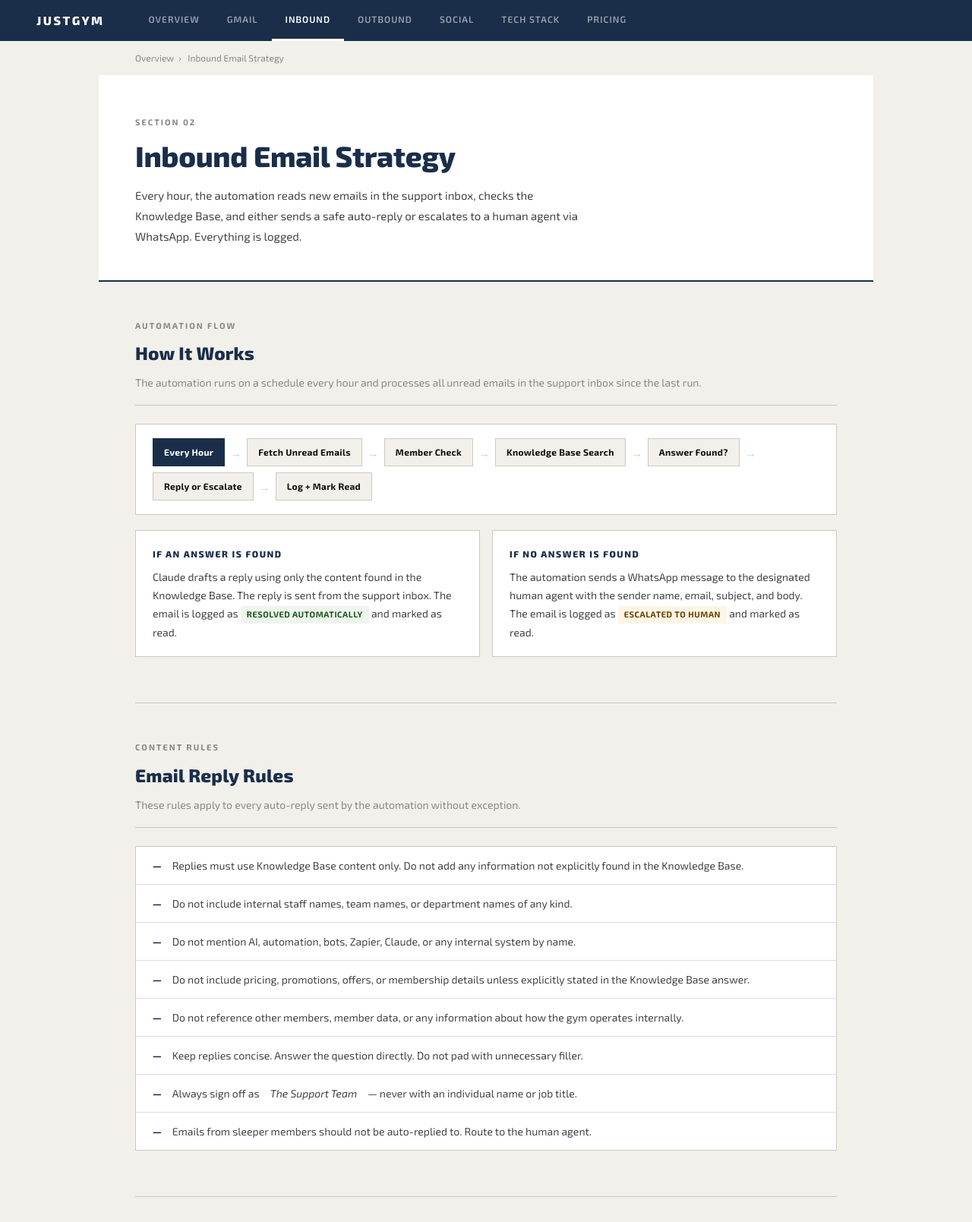
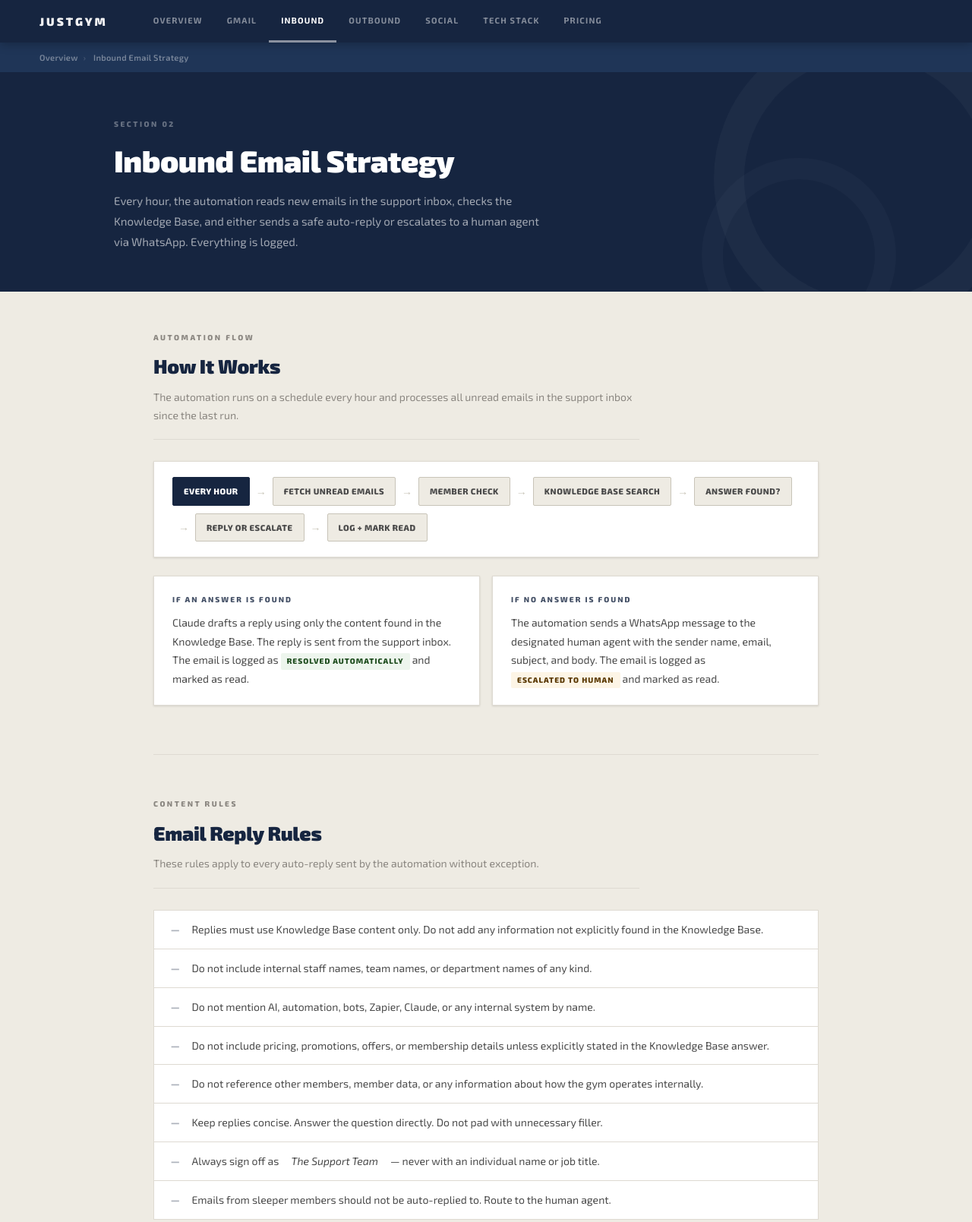
Before and after one commit to JustGym-SW/justgym-plan, a plain HTML site: page inbound.html in a window 1280 px wide. Shown: the top 1609 px of the page at 76% size. Drawn offline with Linux system fonts and the light colour scheme.

Commit message:
Visual redesign: dark header, richer cards, better typography

```diff
--- a/inbound.html
+++ b/inbound.html
@@ -25,11 +25,11 @@
   <a href="index.html">Overview</a><span>&rsaquo;</span> Inbound Email Strategy
 </div>
 
-<div class="page-header">
+<div class="page-header"><div class="page-header-inner">
   <div class="label">Section 02</div>
   <h1>Inbound Email Strategy</h1>
   <p>Every hour, the automation reads new emails in the support inbox, checks the Knowledge Base, and either sends a safe auto-reply or escalates to a human agent via WhatsApp. Everything is logged.</p>
-</div>
+</div></div>
 
 <div class="main">
 
--- a/style.css
+++ b/style.css
@@ -1,24 +1,28 @@
-@import url('https://fonts.googleapis.com/css2?family=Exo+2:ital,wght@0,400;0,500;0,600;0,700;0,800;1,400&display=swap');
+@import url('https://fonts.googleapis.com/css2?family=Exo+2:ital,wght@0,300;0,400;0,500;0,600;0,700;0,800;0,900;1,400&display=swap');
 
 :root {
-  --bg: #f2f0eb;
+  --bg: #eeebe3;
   --surface: #ffffff;
-  --border: #ccc9bf;
-  --border-light: #e0ddd5;
-  --text: #111111;
-  --text-muted: #444444;
-  --text-faint: #888888;
-  --navy: #1a2e4a;
-  --navy-mid: #2a4a70;
-  --navy-light: #eaecf0;
+  --surface-raised: #faf9f6;
+  --border: #c8c4b8;
+  --border-light: #dedad2;
+  --text: #0f0f0f;
+  --text-muted: #4a4a4a;
+  --text-faint: #8a8680;
+  --navy: #162540;
+  --navy-mid: #1f3557;
+  --navy-light: #e8ecf2;
+  --navy-faint: #f0f3f7;
   --red-bg: #fdf0f0;
-  --red-border: #d08080;
-  --red-text: #6a1414;
+  --red-border: #c87070;
+  --red-text: #5e1414;
   --green-bg: #edf5ed;
-  --green-text: #245924;
+  --green-text: #1e4d1e;
   --amber-bg: #fdf5e6;
-  --amber-text: #6b4400;
+  --amber-text: #5a3800;
   --font: 'Eurostile', 'Exo 2', 'Helvetica Neue', Arial, sans-serif;
+  --shadow-sm: 0 1px 3px rgba(0,0,0,0.08), 0 1px 2px rgba(0,0,0,0.05);
+  --shadow-md: 0 4px 12px rgba(0,0,0,0.08), 0 2px 4px rgba(0,0,0,0.05);
 }
 
 * { box-sizing: border-box; margin: 0; padding: 0; }
@@ -35,171 +39,222 @@ body {
 /* ── NAV ── */
 nav {
   background: var(--navy);
-  padding: 0 48px;
+  padding: 0 52px;
   display: flex;
   align-items: center;
-  gap: 0;
-  height: 54px;
+  height: 56px;
   position: sticky;
   top: 0;
   z-index: 100;
+  box-shadow: 0 2px 12px rgba(0,0,0,0.25);
 }
 .nav-logo {
-  font-size: 16px;
-  font-weight: 800;
+  font-size: 15px;
+  font-weight: 900;
   color: #fff;
   text-decoration: none;
-  letter-spacing: 2.5px;
+  letter-spacing: 3px;
   text-transform: uppercase;
-  margin-right: 40px;
+  margin-right: 44px;
   white-space: nowrap;
+  opacity: 0.95;
 }
 .nav-links {
   display: flex;
-  height: 54px;
+  height: 56px;
   gap: 0;
 }
 .nav-links a {
   display: flex;
   align-items: center;
-  padding: 0 18px;
-  color: rgba(255,255,255,0.55);
+  padding: 0 16px;
+  color: rgba(255,255,255,0.48);
   text-decoration: none;
-  font-size: 12px;
-  font-weight: 600;
-  letter-spacing: 1px;
+  font-size: 11px;
+  font-weight: 700;
+  letter-spacing: 1.2px;
   text-transform: uppercase;
   border-bottom: 3px solid transparent;
-  transition: color 0.15s;
+  transition: color 0.15s, border-color 0.15s;
 }
-.nav-links a:hover { color: rgba(255,255,255,0.85); }
-.nav-links a.active { color: #fff; border-bottom-color: #fff; }
+.nav-links a:hover { color: rgba(255,255,255,0.8); }
+.nav-links a.active { color: #fff; border-bottom-color: rgba(255,255,255,0.5); }
 
 /* ── PAGE HEADER ── */
 .page-header {
-  background: var(--surface);
-  border-bottom: 2px solid var(--navy);
-  padding: 52px 48px 44px;
-  max-width: 1020px;
+  background: var(--navy);
+  padding: 60px 52px 52px;
+  max-width: 100%;
+  position: relative;
+  overflow: hidden;
+}
+.page-header::after {
+  content: '';
+  position: absolute;
+  right: -60px;
+  top: -60px;
+  width: 320px;
+  height: 320px;
+  border: 40px solid rgba(255,255,255,0.03);
+  border-radius: 50%;
+  pointer-events: none;
+}
+.page-header::before {
+  content: '';
+  position: absolute;
+  right: 100px;
+  bottom: -80px;
+  width: 200px;
+  height: 200px;
+  border: 28px solid rgba(255,255,255,0.025);
+  border-radius: 50%;
+  pointer-events: none;
+}
+.page-header-inner {
+  max-width: 980px;
   margin: 0 auto;
+  position: relative;
+  z-index: 1;
 }
 .page-header .label {
-  font-size: 11px;
-  font-weight: 700;
-  letter-spacing: 2px;
+  font-size: 10px;
+  font-weight: 800;
+  letter-spacing: 2.5px;
   text-transform: uppercase;
-  color: var(--text-faint);
-  margin-bottom: 14px;
+  color: rgba(255,255,255,0.35);
+  margin-bottom: 16px;
 }
 .page-header h1 {
-  font-size: 38px;
-  font-weight: 800;
-  letter-spacing: -0.3px;
-  line-height: 1.15;
-  color: var(--navy);
-  margin-bottom: 16px;
+  font-size: 40px;
+  font-weight: 900;
+  letter-spacing: -0.5px;
+  line-height: 1.1;
+  color: #ffffff;
+  margin-bottom: 18px;
 }
 .page-header p {
   font-size: 15px;
-  color: var(--text-muted);
-  max-width: 600px;
+  color: rgba(255,255,255,0.6);
+  max-width: 580px;
   line-height: 1.8;
+  font-weight: 400;
 }
 
 /* ── MAIN WRAPPER ── */
 .main {
-  max-width: 1020px;
+  max-width: 980px;
   margin: 0 auto;
-  padding: 48px 48px 0;
+  padding: 52px 52px 0;
 }
 
+/* ── BREADCRUMB ── */
+.breadcrumb {
+  background: var(--navy-mid);
+  padding: 10px 52px;
+  font-size: 11px;
+  font-weight: 600;
+  letter-spacing: 0.3px;
+  color: rgba(255,255,255,0.4);
+}
+.breadcrumb a { color: rgba(255,255,255,0.4); text-decoration: none; }
+.breadcrumb a:hover { color: rgba(255,255,255,0.7); }
+.breadcrumb span { margin: 0 7px; opacity: 0.4; }
+
 /* ── SECTION ── */
-.section { margin-bottom: 60px; }
+.section { margin-bottom: 64px; }
 .section-label {
-  font-size: 11px;
-  font-weight: 700;
-  letter-spacing: 2px;
+  font-size: 10px;
+  font-weight: 800;
+  letter-spacing: 2.5px;
   text-transform: uppercase;
   color: var(--text-faint);
   margin-bottom: 6px;
 }
 .section h2 {
-  font-size: 24px;
-  font-weight: 800;
+  font-size: 26px;
+  font-weight: 900;
   color: var(--navy);
   margin-bottom: 6px;
-  letter-spacing: 0.2px;
+  letter-spacing: -0.3px;
 }
 .section-desc {
   font-size: 14px;
   color: var(--text-faint);
-  margin-bottom: 24px;
-  padding-bottom: 18px;
-  border-bottom: 1px solid var(--border);
-  line-height: 1.65;
+  margin-bottom: 28px;
+  padding-bottom: 20px;
+  border-bottom: 1px solid var(--border-light);
+  line-height: 1.7;
+  max-width: 640px;
 }
 
 /* ── CALLOUTS ── */
 .callout {
-  padding: 16px 20px;
-  margin-bottom: 20px;
+  padding: 18px 22px;
+  margin-bottom: 24px;
   font-size: 14px;
   line-height: 1.7;
+  border-radius: 2px;
 }
 .callout-info {
-  background: var(--navy-light);
-  border-left: 4px solid var(--navy);
+  background: var(--navy-faint);
+  border-left: 3px solid var(--navy-mid);
   color: var(--text-muted);
 }
 .callout-info strong { color: var(--navy); }
 .callout-warning {
   background: var(--red-bg);
-  border-left: 4px solid var(--red-border);
+  border-left: 3px solid var(--red-border);
   color: var(--red-text);
 }
 .callout-warning .callout-title {
-  font-size: 11px;
+  font-size: 10px;
   font-weight: 800;
-  letter-spacing: 1.5px;
+  letter-spacing: 2px;
   text-transform: uppercase;
   display: block;
-  margin-bottom: 6px;
+  margin-bottom: 7px;
 }
 
 /* ── STEPS ── */
 .steps { list-style: none; }
 .step {
   display: flex;
-  gap: 20px;
+  gap: 22px;
   background: var(--surface);
-  border: 1px solid var(--border);
+  border: 1px solid var(--border-light);
   border-top: none;
-  padding: 20px 24px;
+  padding: 22px 26px;
+  transition: background 0.15s;
 }
-.steps .step:first-child { border-top: 1px solid var(--border); }
+.step:hover { background: var(--surface-raised); }
+.steps .step:first-child { border-top: 1px solid var(--border-light); }
 .step-num {
-  font-size: 12px;
-  font-weight: 800;
+  font-size: 11px;
+  font-weight: 900;
   color: var(--navy);
-  min-width: 22px;
-  padding-top: 2px;
+  min-width: 24px;
+  padding-top: 3px;
   letter-spacing: 0.5px;
+  opacity: 0.5;
 }
 .step-body h4 {
   font-size: 15px;
-  font-weight: 700;
+  font-weight: 800;
   color: var(--text);
-  margin-bottom: 5px;
+  margin-bottom: 6px;
+  letter-spacing: -0.1px;
 }
-.step-body p { font-size: 14px; color: var(--text-muted); line-height: 1.7; }
-.tags { margin-top: 8px; display: flex; flex-wrap: wrap; gap: 6px; }
+.step-body p { font-size: 14px; color: var(--text-muted); line-height: 1.75; }
+.tags { margin-top: 10px; display: flex; flex-wrap: wrap; gap: 6px; }
 .tag {
   background: var(--bg);
   border: 1px solid var(--border);
   color: var(--text-faint);
-  font-size: 11px;
+  font-size: 10px;
   font-family: monospace;
   padding: 2px 8px;
+  letter-spacing: 0.3px;
+  border-radius: 2px;
 }
 
 /* ── FLOW ── */
@@ -207,135 +262,156 @@ nav {
   display: flex;
   align-items: center;
   flex-wrap: wrap;
-  row-gap: 8px;
-  padding: 18px 22px;
+  row-gap: 10px;
+  padding: 20px 24px;
   background: var(--surface);
-  border: 1px solid var(--border);
-  margin-bottom: 20px;
+  border: 1px solid var(--border-light);
+  margin-bottom: 24px;
+  box-shadow: var(--shadow-sm);
 }
 .flow-node {
   background: var(--bg);
   border: 1px solid var(--border);
-  padding: 7px 14px;
-  font-size: 12px;
-  font-weight: 700;
-  letter-spacing: 0.3px;
-  color: var(--text);
+  padding: 8px 14px;
+  font-size: 11px;
+  font-weight: 800;
+  letter-spacing: 0.5px;
+  color: var(--text-muted);
+  border-radius: 2px;
+  text-transform: uppercase;
 }
-.flow-node.primary { background: var(--navy); color: #fff; border-color: var(--navy); }
-.flow-arrow { color: var(--border); padding: 0 7px; font-size: 15px; }
+.flow-node.primary {
+  background: var(--navy);
+  color: #fff;
+  border-color: var(--navy);
+}
+.flow-arrow { color: var(--border); padding: 0 8px; font-size: 14px; }
 
 /* ── GRID ── */
 .grid-2 { display: grid; grid-template-columns: 1fr 1fr; gap: 16px; margin-bottom: 16px; }
 .grid-3 { display: grid; grid-template-columns: 1fr 1fr 1fr; gap: 16px; margin-bottom: 16px; }
 .grid-4 { display: grid; grid-template-columns: 1fr 1fr 1fr 1fr; gap: 16px; margin-bottom: 16px; }
-@media (max-width: 720px) { .grid-2,.grid-3,.grid-4 { grid-template-columns: 1fr; } }
-@media (max-width: 900px) { .grid-3,.grid-4 { grid-template-columns: 1fr 1fr; } }
+@media (max-width: 720px)  { .grid-2,.grid-3,.grid-4 { grid-template-columns: 1fr; } }
+@media (max-width: 900px)  { .grid-3,.grid-4 { grid-template-columns: 1fr 1fr; } }
 
 /* ── CARDS ── */
 .card {
   background: var(--surface);
-  border: 1px solid var(--border);
-  padding: 20px 22px;
+  border: 1px solid var(--border-light);
+  padding: 22px 24px;
+  box-shadow: var(--shadow-sm);
 }
 .card h3 {
-  font-size: 12px;
+  font-size: 10px;
+  font-weight: 800;
+  letter-spacing: 2px;
+  text-transform: uppercase;
+  color: var(--navy);
+  margin-bottom: 10px;
+  opacity: 0.8;
+}
+.card p { font-size: 14px; color: var(--text-muted); line-height: 1.75; }
+
+/* ── NAV CARDS (overview page) ── */
+.nav-card {
+  display: block;
+  background: var(--surface);
+  border: 1px solid var(--border-light);
+  padding: 28px 28px 24px;
+  text-decoration: none;
+  color: inherit;
+  box-shadow: var(--shadow-sm);
+  transition: box-shadow 0.2s, border-color 0.2s, transform 0.15s;
+  position: relative;
+}
+.nav-card:hover {
+  box-shadow: var(--shadow-md);
+  border-color: var(--border);
+  transform: translateY(-1px);
+}
+.nav-card .nc-num {
+  font-size: 10px;
+  font-weight: 900;
+  letter-spacing: 2.5px;
+  text-transform: uppercase;
+  color: var(--text-faint);
+  margin-bottom: 10px;
+}
+.nav-card h3 {
+  font-size: 18px;
+  font-weight: 900;
+  color: var(--navy);
+  margin-bottom: 10px;
+  letter-spacing: -0.2px;
+}
+.nav-card p { font-size: 13.5px; color: var(--text-muted); line-height: 1.7; }
+.nav-card .nc-arrow {
+  display: inline-block;
+  margin-top: 18px;
+  font-size: 10px;
   font-weight: 800;
   letter-spacing: 1.5px;
   text-transform: uppercase;
   color: var(--navy);
-  margin-bottom: 8px;
+  opacity: 0.5;
 }
-.card p { font-size: 14px; color: var(--text-muted); line-height: 1.7; }
-
-.nav-card {
-  display: block;
-  background: var(--surface);
-  border: 1px solid var(--border);
-  padding: 24px 26px;
-  text-decoration: none;
-  color: inherit;
-  transition: border-color 0.15s;
-}
-.nav-card:hover { border-color: var(--navy); }
-.nav-card .nc-num {
-  font-size: 11px;
-  font-weight: 800;
-  letter-spacing: 2px;
-  text-transform: uppercase;
-  color: var(--text-faint);
-  margin-bottom: 8px;
-}
-.nav-card h3 {
-  font-size: 17px;
-  font-weight: 800;
-  color: var(--navy);
-  margin-bottom: 8px;
-  letter-spacing: 0.2px;
-}
-.nav-card p { font-size: 13px; color: var(--text-muted); line-height: 1.65; }
-.nav-card .nc-arrow {
-  display: inline-block;
-  margin-top: 14px;
-  font-size: 12px;
-  font-weight: 700;
-  letter-spacing: 1px;
-  text-transform: uppercase;
-  color: var(--navy);
-}
+.nav-card:hover .nc-arrow { opacity: 0.9; }
 
 /* ── RULES LIST ── */
 .rules-list { list-style: none; }
 .rule-row {
   display: flex;
   align-items: flex-start;
-  gap: 14px;
+  gap: 16px;
   padding: 13px 22px;
   border-bottom: 1px solid var(--border-light);
   font-size: 14px;
   color: var(--text-muted);
-  line-height: 1.65;
+  line-height: 1.7;
   background: var(--surface);
-  border-left: 1px solid var(--border);
-  border-right: 1px solid var(--border);
+  border-left: 1px solid var(--border-light);
+  border-right: 1px solid var(--border-light);
 }
-.rules-list .rule-row:first-child { border-top: 1px solid var(--border); }
-.rules-list .rule-row:last-child { border-bottom: 1px solid var(--border); }
-.rule-row .dash { color: var(--navy); font-weight: 800; min-width: 10px; }
+.rules-list .rule-row:first-child { border-top: 1px solid var(--border-light); }
+.rules-list .rule-row:last-child  { border-bottom: 1px solid var(--border-light); }
+.rule-row .dash { color: var(--navy); font-weight: 900; min-width: 10px; opacity: 0.35; }
 .rule-row.danger {
   background: var(--red-bg);
   color: var(--red-text);
-  border-left-color: var(--red-border);
-  border-right-color: var(--red-border);
-  border-bottom-color: var(--red-border);
+  border-color: #e8b0b0;
 }
-.rule-row.danger .dash { color: var(--red-text); }
+.rule-row.danger .dash { color: var(--red-text); opacity: 0.6; }
 
 /* ── PILLS ── */
 .pill {
   display: inline-block;
-  font-size: 11px;
-  font-weight: 700;
-  letter-spacing: 0.5px;
+  font-size: 10px;
+  font-weight: 800;
+  letter-spacing: 1px;
   text-transform: uppercase;
   padding: 2px 8px;
+  border-radius: 2px;
 }
 .pill-green  { background: var(--green-bg);  color: var(--green-text); }
 .pill-amber  { background: var(--amber-bg);  color: var(--amber-text); }
 
 /* ── TABLE ── */
-.table-wrap { border: 1px solid var(--border); overflow-x: auto; }
+.table-wrap {
+  border: 1px solid var(--border-light);
+  overflow-x: auto;
+  box-shadow: var(--shadow-sm);
+}
 table { width: 100%; border-collapse: collapse; font-size: 14px; }
 th {
-  background: var(--bg);
-  color: var(--text-faint);
-  font-size: 11px;
-  font-weight: 700;
+  background: var(--navy);
+  color: rgba(255,255,255,0.6);
+  font-size: 10px;
+  font-weight: 800;
   text-transform: uppercase;
-  letter-spacing: 1px;
-  padding: 10px 18px;
+  letter-spacing: 1.2px;
+  padding: 11px 18px;
   text-align: left;
-  border-bottom: 1px solid var(--border);
+  border-bottom: none;
 }
 td {
   padding: 13px 18px;
@@ -344,58 +420,53 @@ td {
   vertical-align: top;
   line-height: 1.65;
 }
-td strong { color: var(--text); }
+td strong { color: var(--text); font-weight: 700; }
 td code {
   font-size: 11px;
   background: var(--bg);
   border: 1px solid var(--border);
-  padding: 1px 6px;
+  padding: 2px 7px;
   color: var(--navy);
   font-family: monospace;
+  border-radius: 2px;
 }
 tr:last-child td { border-bottom: none; }
+tr:hover td { background: var(--surface-raised); }
 
 /* ── DIVIDER ── */
-hr { border: none; border-top: 1px solid var(--border); margin: 48px 0; }
+hr {
+  border: none;
+  border-top: 1px solid var(--border-light);
+  margin: 56px 0;
+}
 
-/* ── BREADCRUMB ── */
-.breadcrumb {
-  padding: 12px 48px;
-  max-width: 1020px;
-  margin: 0 auto;
-  font-size: 12px;
-  color: var(--text-faint);
-}
-.breadcrumb a { color: var(--text-faint); text-decoration: none; }
-.breadcrumb a:hover { color: var(--navy); }
-.breadcrumb span { margin: 0 6px; }
-
-/* ── PAGE NAV (bottom) ── */
+/* ── PAGE NAV (bottom prev/next) ── */
 .page-nav {
   display: flex;
   justify-content: space-between;
   gap: 16px;
-  margin-top: 64px;
+  margin-top: 72px;
   padding-top: 32px;
-  border-top: 1px solid var(--border);
+  border-top: 1px solid var(--border-light);
 }
 .page-nav a {
   display: flex;
   flex-direction: column;
-  gap: 4px;
-  padding: 16px 20px;
+  gap: 5px;
+  padding: 18px 22px;
   background: var(--surface);
-  border: 1px solid var(--border);
+  border: 1px solid var(--border-light);
   text-decoration: none;
   min-width: 180px;
-  max-width: 260px;
-  transition: border-color 0.15s;
+  max-width: 280px;
+  box-shadow: var(--shadow-sm);
+  transition: box-shadow 0.2s, border-color 0.2s;
 }
-.page-nav a:hover { border-color: var(--navy); }
+.page-nav a:hover { box-shadow: var(--shadow-md); border-color: var(--border); }
 .page-nav a.next { text-align: right; margin-left: auto; }
 .page-nav .pn-label {
   font-size: 10px;
-  font-weight: 700;
+  font-weight: 800;
   letter-spacing: 1.5px;
   text-transform: uppercase;
   color: var(--text-faint);
```
Also changed, not shown: gmail.html (+2 -2 lines), index.html (+5 -3 lines), outbound.html (+2 -2 lines), pricing.html (+2 -2 lines), social.html (+2 -2 lines), stack.html (+2 -2 lines).
